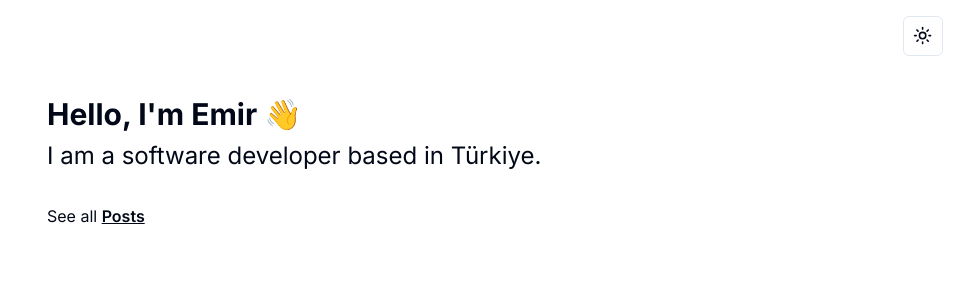
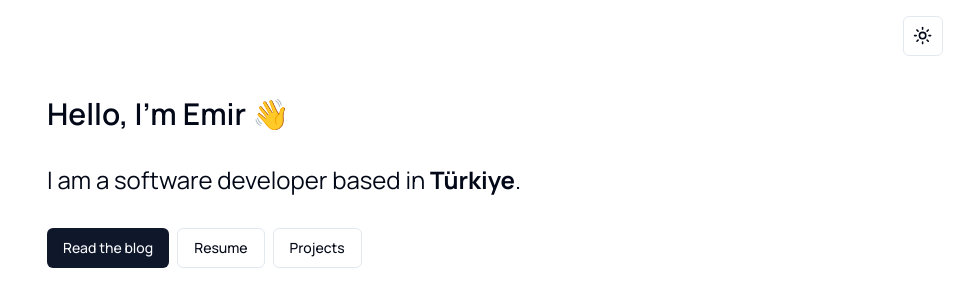
Before and after one commit to emirhalici/personal-page-next, a Next.js app: page / in a window 1280 px wide. Shown: the top 306 px of the page, without its empty margins (321-1280 px from the left). Built offline with nearby package versions, Linux system fonts and the light colour scheme.

Commit message:
feat: improve root page

```diff
--- a/pages/index.tsx
+++ b/pages/index.tsx
@@ -1,26 +1,25 @@
-import { Inter } from "next/font/google";
+import { Manrope } from "next/font/google";
 import Link from "next/link";
-const inter = Inter({ subsets: ["latin"] });
-
-interface Data {
-  name: string;
-}
+import { Button } from "~/components/ui/button";
+const manrope = Manrope({ subsets: ["latin"] });
 
 export default function Home() {
   return (
     <main
-      className={`flex min-h-screen flex-col items-center justify-start p-24 ${inter.className}`}
+      className={`flex min-h-screen flex-col items-center justify-start p-24 ${manrope.className}`}
     >
       <div className="w-1/2 justify-start">
-        <h1 className="pb-2 text-3xl font-bold">Hello, I'm Emir 👋</h1>
-        <h2 className="text-2xl">
-          I am a software developer based in Türkiye.
+        <h1 className="pb-8 text-3xl font-semibold">Hello, I'm Emir 👋</h1>
+        <h2 className={`text-2xl`}>
+          I am a software developer based in <b>Türkiye</b>.
         </h2>
-      </div>
-      <div className="my-8 flex w-1/2 flex-col justify-start gap-2">
-        <Link href="/posts">
-          See all <span className="font-semibold underline"> Posts</span>
-        </Link>
+        <div className="pt-6 space-x-2 space-y-2">
+          <Link href="/posts">
+            <Button variant={"default"}>Read the blog</Button>
+          </Link>
+          <Button variant={"outline"}>Resume</Button>
+          <Button variant={"outline"}>Projects</Button>
+        </div>
       </div>
     </main>
   );
```
